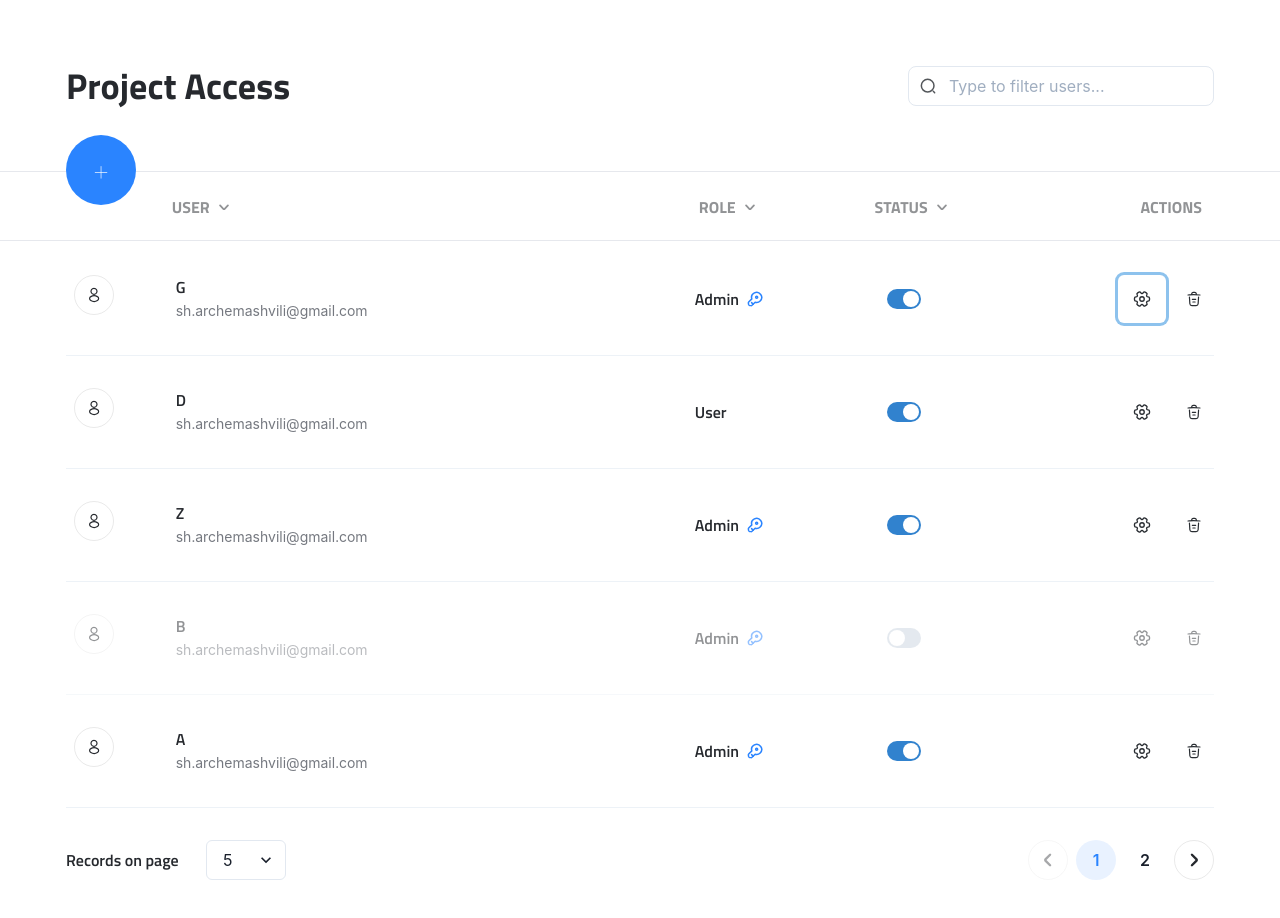
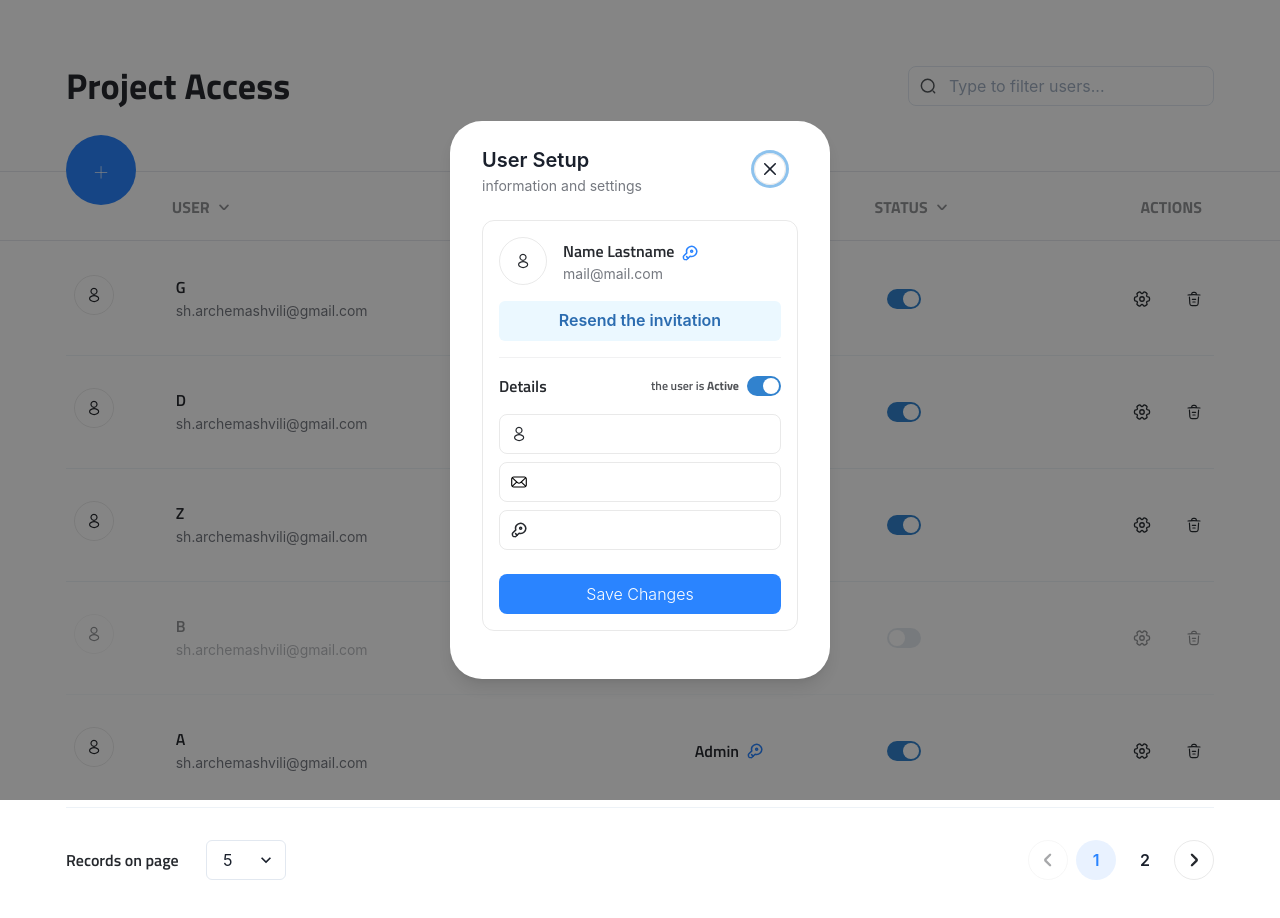
Before and after one commit to shotius/user-managment, a React (Vite) app: page / in a window 1280 px wide. Both pictures are taken after a click on the button 1142 px from the left and 299 px from the top of the page. Shown: the top 918 px of the page. Built offline with nearby package versions, Linux system fonts and the light colour scheme.

Commit message:
Add user set up modal markup

```diff
--- /dev/null
+++ b/src/App.css
@@ -0,0 +1,3 @@
+.edit-user-form {
+  width: 100%;
+}
--- a/src/components/atoms/buttons/ButtonPrimary.tsx
+++ b/src/components/atoms/buttons/ButtonPrimary.tsx
@@ -11,6 +11,7 @@ export const ButtonPrimary: React.FC<ButtonPrimaryProps & ButtonProps> = ({
   mt = '24px',
   p = '16px',
   lineHeight = '24px',
+  fontWeight = 'light',
   ...rest
 }) => {
   return (
@@ -18,14 +19,15 @@ export const ButtonPrimary: React.FC<ButtonPrimaryProps & ButtonProps> = ({
       bg={bg}
       _hover={{
         background: bg,
-        filter: 'brightness(120%)'
+        filter: 'brightness(120%)',
       }}
       _active={{
-        filter: 'brightness(100%)'
+        filter: 'brightness(100%)',
       }}
       color={color}
       w={w}
       borderRadius={borderRadius}
+      fontWeight={fontWeight}
       mt={mt}
       p={p}
       lineHeight={lineHeight}
--- /dev/null
+++ b/src/components/molecules/EditUserForm.tsx
@@ -0,0 +1,25 @@
+import { ButtonProps, VStack } from '@chakra-ui/react';
+import { InputOutLineWithIcon } from 'src/components/atoms/Input/InputOutLineWithIcon';
+import { KeyIcon } from 'src/components/icons/KeyIcon';
+import { LetterIcon } from 'src/components/icons/LetterIcon';
+import { UserProfileIcon } from 'src/components/icons/UserProfileIcon';
+import { ButtonPrimary } from '../atoms/buttons/ButtonPrimary';
+
+interface EditUserFormProps {
+  SubmitButton: React.FC<ButtonProps>;
+}
+
+export const EditUserForm: React.FC<EditUserFormProps> = ({ SubmitButton }) => {
+  return (
+    <form style={{width: "100%"}}>
+      <VStack>
+        <InputOutLineWithIcon
+          icon={<UserProfileIcon stroke="brandBlack.400" />}
+        />
+        <InputOutLineWithIcon icon={<LetterIcon stroke="brandBlack.400" />} />
+        <InputOutLineWithIcon icon={<KeyIcon stroke="brandBlack.400" />} />
+      </VStack>
+      <SubmitButton type="submit" />
+    </form>
+  );
+};
--- a/src/components/molecules/modals/ModalWrapper.tsx
+++ b/src/components/molecules/modals/ModalWrapper.tsx
@@ -1,10 +1,10 @@
 import {
   Modal,
+  ModalBody,
+  ModalBodyProps,
+  ModalCloseButton,
+  ModalContent,
   ModalOverlay,
-  ModalContent,
-  ModalCloseButton,
-  ModalBody,
-  ModalContentProps,
 } from '@chakra-ui/react';
 
 interface ModalWrapperProps {
@@ -12,19 +12,17 @@ interface ModalWrapperProps {
   onClose: () => void;
 }
 
-export const ModalWrapper: React.FC<ModalWrapperProps & ModalContentProps> = ({
+export const ModalWrapper: React.FC<ModalWrapperProps & ModalBodyProps> = ({
   isOpen,
   onClose,
   children,
-  p = '24px 32px 48px',
-  borderRadius = '32px',
   maxW = '380px',
   ...rest
 }) => {
   return (
     <Modal isOpen={isOpen} onClose={onClose} isCentered closeOnEsc>
       <ModalOverlay />
-      <ModalContent p={p} borderRadius={borderRadius} maxW={maxW} {...rest}>
+      <ModalContent p={'24px 32px 48px'} borderRadius={'32px'} maxW={maxW}>
         <ModalCloseButton
           borderRadius={'100px'}
           mt="24px"
@@ -32,7 +30,9 @@ export const ModalWrapper: React.FC<ModalWrapperProps & ModalContentProps> = ({
           border="1px solid"
           borderColor={'brandBlack.100'}
         />
-        <ModalBody p="0">{children}</ModalBody>
+        <ModalBody p="0" {...rest}>
+          {children}
+        </ModalBody>
       </ModalContent>
     </Modal>
   );
--- a/src/components/organizms/UserSetupModal.tsx
+++ b/src/components/organizms/UserSetupModal.tsx
@@ -1,20 +1,85 @@
-import { Modal, ModalCloseButton, ModalContent, ModalOverlay } from '@chakra-ui/react';
+import {
+  Avatar,
+  Box,
+  Button,
+  ButtonProps,
+  Center,
+  Divider,
+  HStack,
+  ModalHeader,
+  Switch,
+  Text,
+  VStack,
+} from '@chakra-ui/react';
+import { ButtonPrimary } from '../atoms/buttons/ButtonPrimary';
+import { TextMain } from '../atoms/Typography/TextMain';
+import { TextSecondary } from '../atoms/Typography/TextSecondary';
+import { KeyIcon } from '../icons/KeyIcon';
+import { UserProfileIcon } from '../icons/UserProfileIcon';
+import { EditUserForm } from '../molecules/EditUserForm';
+import { ModalWrapper } from '../molecules/modals/ModalWrapper';
 
 interface UserSetupModalProps {
   isOpen: boolean;
   onClose: () => void;
 }
 
-export const UserSetupModal: React.FC<UserSetupModalProps> = ({
-  isOpen,
-  onClose,
-}) => {
+const SubmitButton = (props: ButtonProps) => (
+  <ButtonPrimary {...props}>Save Changes</ButtonPrimary>
+);
+
+export const UserSetupModal: React.FC<UserSetupModalProps> = (props) => {
   return (
-    <Modal isOpen={isOpen} onClose={onClose} isCentered closeOnEsc>
-      <ModalOverlay />
-      <ModalContent>
-        <ModalCloseButton />
-      </ModalContent>
-    </Modal>
+    <ModalWrapper {...props}>
+      <VStack p="0" align="start" spacing="0" pb="24px">
+        <ModalHeader p="0">User Setup</ModalHeader>
+        <TextSecondary>information and settings</TextSecondary>
+      </VStack>
+      <VStack
+        spacing={4}
+        border={'1px solid'}
+        borderRadius="12px"
+        borderColor={'brandBlack.100'}
+        p="4"
+      >
+        <HStack w="full" spacing="4">
+          <Center
+            w="48px"
+            h="48px"
+            borderRadius={'100px'}
+            border="1px solid"
+            borderColor={'brandBlack.100'}
+          >
+            <UserProfileIcon stroke="brandBlack.400" />
+          </Center>
+          <VStack spacing="0" align="start">
+            <TextMain>
+              Name Lastname <KeyIcon ml="1" stroke="brandBlue.400" />
+            </TextMain>
+            <TextSecondary>mail@mail.com</TextSecondary>
+          </VStack>
+        </HStack>
+        <Button
+          colorScheme={'blue'}
+          variant="ghost"
+          w="full"
+          bg="blue.50"
+          _hover={{ filter: 'brightness(105%)' }}
+        >
+          Resend the invitation
+        </Button>
+        <Divider />
+        <HStack w="full" justify={'space-between'}>
+          <TextMain>Details</TextMain>
+          <HStack>
+            <TextMain fontSize="12px" opacity={'0.8'}>
+              the user is <b>Active</b>
+            </TextMain>
+            <Switch defaultChecked />
+          </HStack>
+        </HStack>
+        <EditUserForm SubmitButton={SubmitButton} />
+      </VStack>
+    </ModalWrapper>
   );
 };
--- a/src/components/organizms/modals/UserInvitationModal.tsx
+++ b/src/components/organizms/modals/UserInvitationModal.tsx
@@ -1,18 +1,18 @@
-import {
-  ModalHeader, VStack
-} from '@chakra-ui/react';
+import { ButtonProps, ModalHeader, VStack } from '@chakra-ui/react';
 import { ButtonPrimary } from 'src/components/atoms/buttons/ButtonPrimary';
-import { InputOutLineWithIcon } from 'src/components/atoms/Input/InputOutLineWithIcon';
+
 import { TextSecondary } from 'src/components/atoms/Typography/TextSecondary';
-import { KeyIcon } from 'src/components/icons/KeyIcon';
-import { LetterIcon } from 'src/components/icons/LetterIcon';
-import { UserProfileIcon } from 'src/components/icons/UserProfileIcon';
+import { EditUserForm } from 'src/components/molecules/EditUserForm';
 import { ModalWrapper } from 'src/components/molecules/modals/ModalWrapper';
 
 interface UserInvitationModal {
   isOpen: boolean;
   onClose: () => void;
 }
+
+const SubmitButton = (props: ButtonProps) => (
+  <ButtonPrimary {...props}>Send Invitation</ButtonPrimary>
+);
 
 export const UserInvitationModal: React.FC<UserInvitationModal> = ({
   isOpen,
@@ -24,14 +24,7 @@ export const UserInvitationModal: React.FC<UserInvitationModal> = ({
         <ModalHeader p="0">Invite new user</ModalHeader>
         <TextSecondary>Fill in all the fields</TextSecondary>
       </VStack>
-      <VStack>
-        <InputOutLineWithIcon
-          icon={<UserProfileIcon stroke="brandBlack.400" />}
-        />
-        <InputOutLineWithIcon icon={<LetterIcon stroke="brandBlack.400" />} />
-        <InputOutLineWithIcon icon={<KeyIcon stroke="brandBlack.400" />} />
-      </VStack>
-      <ButtonPrimary>Send Invitation</ButtonPrimary>
+      <EditUserForm SubmitButton={SubmitButton} />
     </ModalWrapper>
   );
 };
--- a/src/components/organizms/tables/UserTable/UserTable.tsx
+++ b/src/components/organizms/tables/UserTable/UserTable.tsx
@@ -31,11 +31,13 @@ import { KeyIcon } from 'src/components/icons/KeyIcon';
 import { LetterIcon } from 'src/components/icons/LetterIcon';
 import { UserProfileIcon } from 'src/components/icons/UserProfileIcon';
 import { UserInvitationModal } from '../../modals/UserInvitationModal';
+import { UserSetupModal } from '../../UserSetupModal';
 import { useUserTable } from './useUserTable';
 
 interface UserTableProps {}
 
 export const UserTable: React.FC<UserTableProps> = ({}) => {
+  // component variables
   const {
     data,
     columns,
@@ -43,7 +45,11 @@ export const UserTable: React.FC<UserTableProps> = ({}) => {
     checkIfActive,
     isInviteModalOpen,
     closeInviteModal,
+    isUserSetupModalOpen,
+    closeUserSetup,
   } = useUserTable();
+
+  // react table variables
   const { getTableProps, getTableBodyProps, headerGroups, rows, prepareRow } =
     useTable(
       {
@@ -56,13 +62,13 @@ export const UserTable: React.FC<UserTableProps> = ({}) => {
       getAdditionalColumns
     );
 
-  console.log('isMOdal open: ', isInviteModalOpen);
   return (
     <>
       <UserInvitationModal
         isOpen={isInviteModalOpen}
         onClose={closeInviteModal}
       />
+      <UserSetupModal isOpen={isUserSetupModalOpen} onClose={closeUserSetup} />
       <VStack mb="120px" spacing="8">
         <Table {...getTableProps()}>
           <Thead>
--- a/src/components/organizms/tables/UserTable/cells/UserActionsCell.tsx
+++ b/src/components/organizms/tables/UserTable/cells/UserActionsCell.tsx
@@ -1,16 +1,26 @@
 import { HStack, IconButton } from '@chakra-ui/react';
+import { Cell } from 'react-table';
 import { SettingIcon } from 'src/components/icons/SettingIcon';
 import { TrashBinIcon } from 'src/components/icons/TrashBinIcon';
+import { ExampleObject } from 'src/types';
+import { useUserTable } from '../useUserTable';
 
+interface Props {
+  handleSettingClick: () => void;
+  handleDeleteClick?: () => void;
+}
 
-export const UserActionsCell: any = () => (
+export const UserActionsCell: React.FC<Props> = ({ handleSettingClick }) => {
+  return (
     <HStack justify={'end'}>
       <IconButton
         icon={<SettingIcon />}
         aria-label="settings"
         bg="white"
         size={'lg'}
+        onClick={handleSettingClick}
       />
       <IconButton icon={<TrashBinIcon />} aria-label="deleteUser" bg="white" />
     </HStack>
   );
+};
--- a/src/components/organizms/tables/UserTable/useUserTable.tsx
+++ b/src/components/organizms/tables/UserTable/useUserTable.tsx
@@ -1,5 +1,5 @@
 import { useDisclosure } from '@chakra-ui/react';
-import { useMemo } from 'react';
+import { useMemo, useState } from 'react';
 import { Cell, Hooks } from 'react-table';
 import { CreateButton } from 'src/components/atoms/buttons/CreateButton';
 import { ExampleObject, IUserTableColumn } from 'src/types';
@@ -12,10 +12,18 @@ import { UserStatusSwitch } from './cells/UserStatusSwitch';
 import { UserTableHeader } from './cells/UserTableHeader';
 
 export const useUserTable = () => {
+  const [userForSetup, setUserForSetup] = useState<ExampleObject | null>(null);
+
   const {
     isOpen: isInviteModalOpen,
     onOpen: openInviteModal,
     onClose: closeInviteModal,
+  } = useDisclosure();
+
+  const {
+    isOpen: isUserSetupModalOpen,
+    onOpen: openUserSetup,
+    onClose: closeUserSetup,
   } = useDisclosure();
 
   const data = useMemo<ExampleObject[]>(
@@ -82,6 +90,16 @@ export const useUserTable = () => {
     []
   );
 
+  const checkIfActive = (cell: Cell<ExampleObject, any>) => {
+    const {
+      row: {
+        original: { status },
+      },
+    } = cell;
+    return status === 'active';
+  };
+
+  // adding some columns to the table
   const getAdditionalColumns = (hooks: Hooks<ExampleObject>) => {
     hooks.visibleColumns.push((columns) => [
       // Let's make a column for selection
@@ -100,18 +118,16 @@ export const useUserTable = () => {
       {
         id: 'actions',
         Header: UserActionHeaderCell,
-        Cell: UserActionsCell,
+        Cell: (props: Cell<ExampleObject>) => (
+          <UserActionsCell
+            handleSettingClick={() => {
+              openUserSetup();
+              setUserForSetup(props.row.original);
+            }}
+          />
+        ),
       },
     ]);
-  };
-
-  const checkIfActive = (cell: Cell<ExampleObject, any>) => {
-    const {
-      row: {
-        original: { status },
-      },
-    } = cell;
-    return status === 'active';
   };
 
   return {
@@ -122,5 +138,10 @@ export const useUserTable = () => {
     closeInviteModal,
     getAdditionalColumns,
     checkIfActive,
+    isUserSetupModalOpen,
+    openUserSetup,
+    closeUserSetup,
+    userForSetup,
+    setUserForSetup,
   };
 };
--- a/src/main.tsx
+++ b/src/main.tsx
@@ -3,6 +3,7 @@ import ReactDOM from 'react-dom';
 import App from './App';
 import { ChakraProvider } from '@chakra-ui/react';
 import { theme } from './theme';
+import "./App.css"
 
 ReactDOM.render(
   <StrictMode>
```
Lines whose indentation alone changed are shown as unchanged.
